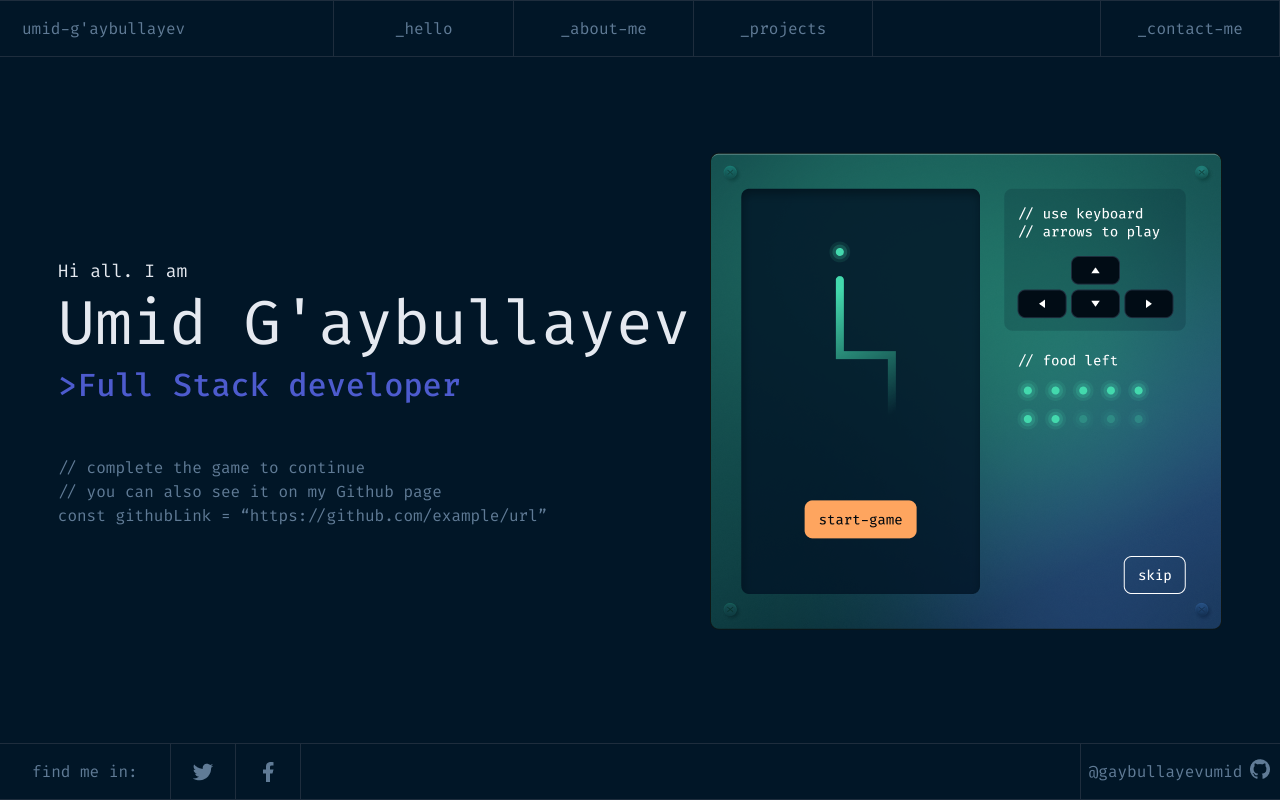
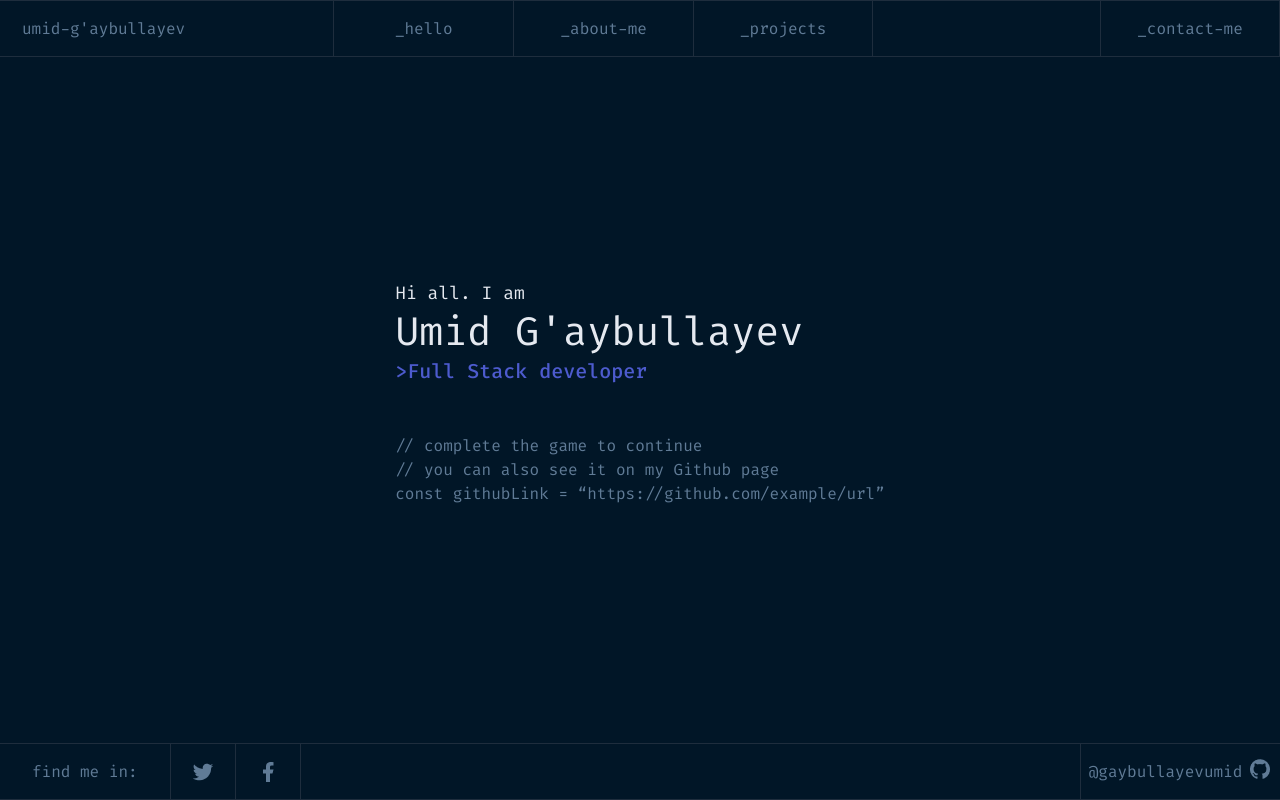
Before and after one commit to gaybullayevumid/djangoTelegramBot, a React (Vite) app: page / in a window 1280 px wide. Built offline with nearby package versions, Linux system fonts and the light colour scheme.

Commit message:
init: app

```diff
--- a/src/components/Header/Header.css
+++ b/src/components/Header/Header.css
@@ -66,3 +66,10 @@
     color: #fff;
     border-color: #FEA55F;
 }
+
+@media only screen and (min-width: 345px){
+    .navbar{
+        /* display: none; */
+        overflow: hidden;
+    }
+}
--- a/src/components/Home/Home.css
+++ b/src/components/Home/Home.css
@@ -31,3 +31,25 @@ p {
     font-size: 16px;
     line-height: 1.5;
 }
+
+@media only screen and (min-width: 345px) {
+    .home{
+        width: 100%;
+        display: flex;
+        flex-wrap: wrap;
+        justify-content: center;
+        padding: 30px 100px;
+    }
+
+    .home .game{
+        display: none;
+    }
+
+    .home h1 {
+        font-size: 40px;
+    }
+
+    .home h3{
+        font-size: 20px;
+    }
+}
```
Also changed, not shown: src/components/About/About.css (+0 -11 lines), src/components/Contact/Contact.css (line endings or trailing spaces).
